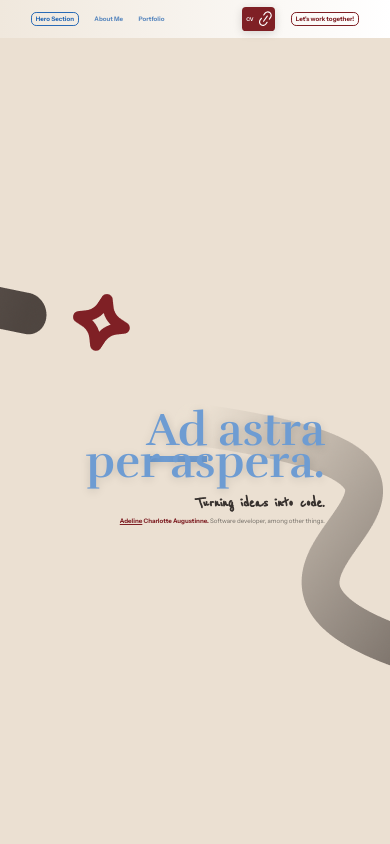
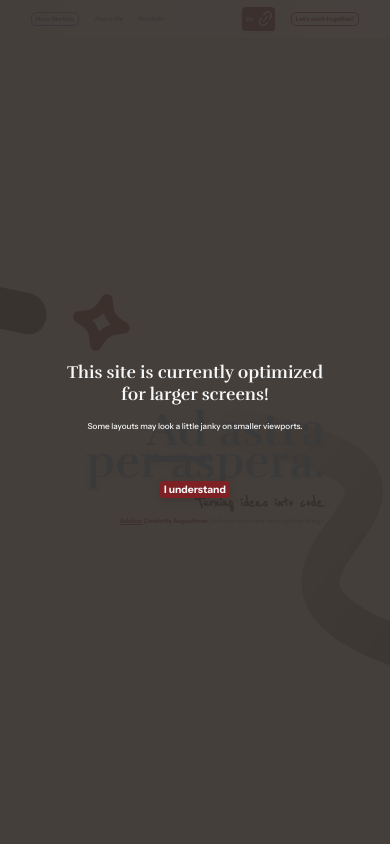
Before and after one commit to adelinechrltt/personal-website, a React (Vite) app: page / in a window 390 px wide. Shown: the top 844 px of the page. Built offline with nearby package versions, Linux system fonts and the light colour scheme.

Commit message:
feat: Add viewport warning overlay

```diff
--- a/src/BaseLayout.tsx
+++ b/src/BaseLayout.tsx
@@ -1,10 +1,35 @@
 import { Outlet } from "react-router-dom"
+import { useState, useEffect } from "react";
+
 import Footer from "./components/Footer"
+import WarningOverlay from "./components/WarningOverlay";
 
 import "./BaseLayout.css"
 
 export default function Layout() {
+    const MIN_WIDTH = 1100;
+
+    const [showOverlay, setShowOverlay] = useState(false);
+
+    useEffect(() => {
+        const checkWidth = () => {
+            if (window.innerWidth < MIN_WIDTH) {
+                setShowOverlay(true);
+            } else {
+                setShowOverlay(false);
+            }
+        };
+
+        checkWidth();
+        window.addEventListener("resize", checkWidth);
+        return () => window.removeEventListener("resize", checkWidth);
+    }, []);
+
     return (
+        <>
+            {showOverlay && (
+                <WarningOverlay onClose={() => setShowOverlay(false)} />
+            )}
             <div>
                 <div className="base-layout text-gray"
                     style={{
@@ -17,5 +42,7 @@ export default function Layout() {
                 </div >
                 <Footer />
             </div>
+        </>
+
     )
 }
--- /dev/null
+++ b/src/components/WarningOverlay.tsx
@@ -0,0 +1,31 @@
+import BtnSmallFill from "./BtnSmallFill";
+import BtnSmallOutline from "./BtnSmallOutline";
+
+import "./styles/WarningOverlay.css"
+
+interface WarningOverlayProps {
+    onClose: () => void;
+}
+
+export default function WarningOverlay({ onClose }: WarningOverlayProps) {
+    return (
+        <div className="viewport-overlay">
+            <div className="overlay-content">
+                <h2
+                    className="rufina-bold white"
+                    style={{
+                        fontSize: "4.5vw"
+                    }}>This site is currently optimized for larger screens!</h2>
+                <p
+                    className="instrument-sans-medium white"
+                    style={{
+                        fontSize: "2.1vw"
+                    }}
+                >
+                    Some layouts may look a little janky on smaller viewports.
+                </p>
+                <BtnSmallFill onClick={onClose} text={"I understand"} type={"red"} size={40} />
+            </div>
+        </div>
+    )
+}
--- /dev/null
+++ b/src/components/styles/WarningOverlay.css
@@ -0,0 +1,30 @@
+.base-layout {
+    max-width: 100vw;
+    margin-inline: auto;
+    padding-inline: clamp(1rem, 16.7vw, 253px);
+    box-sizing: border-box;
+}
+
+.viewport-overlay {
+    position: fixed;
+    inset: 0;
+    background-color: #38322fec;
+    display: flex;
+    justify-content: center;
+    align-items: center;
+    z-index: 9999;
+}
+
+.overlay-content {
+    text-align: center;
+    max-width: 70%;
+    padding: 2rem;
+}
+
+.overlay-content h2 {
+    margin-bottom: 1rem;
+}
+
+.overlay-content p {
+    margin-bottom: 3rem;
+}
```
Lines whose indentation alone changed are shown as unchanged.
